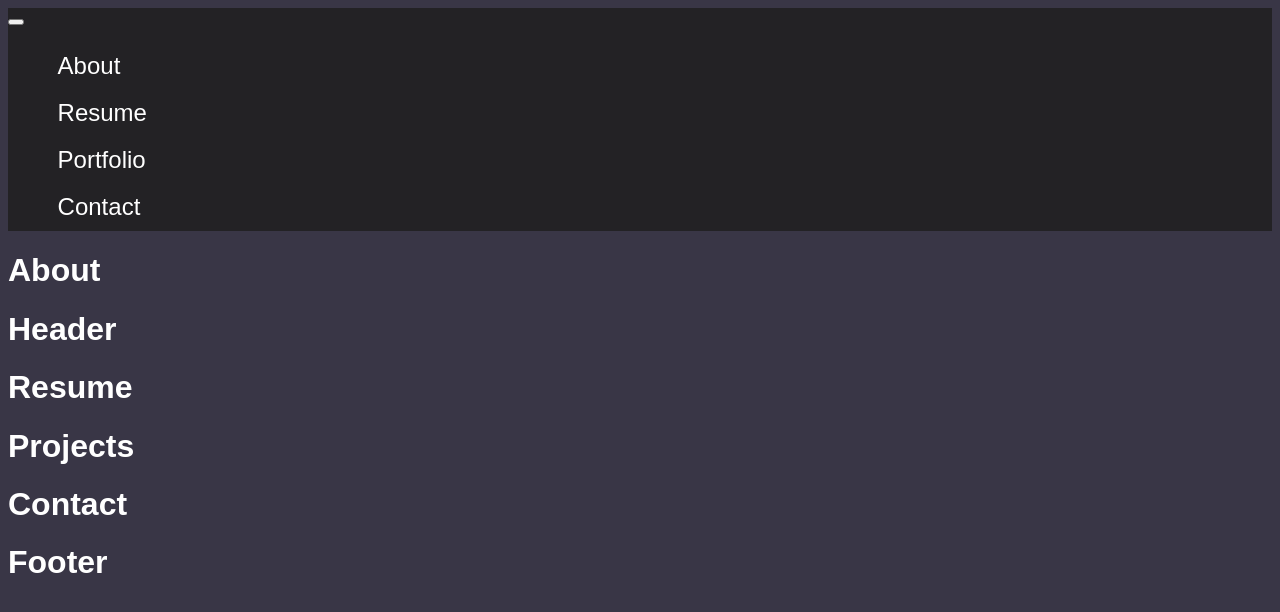
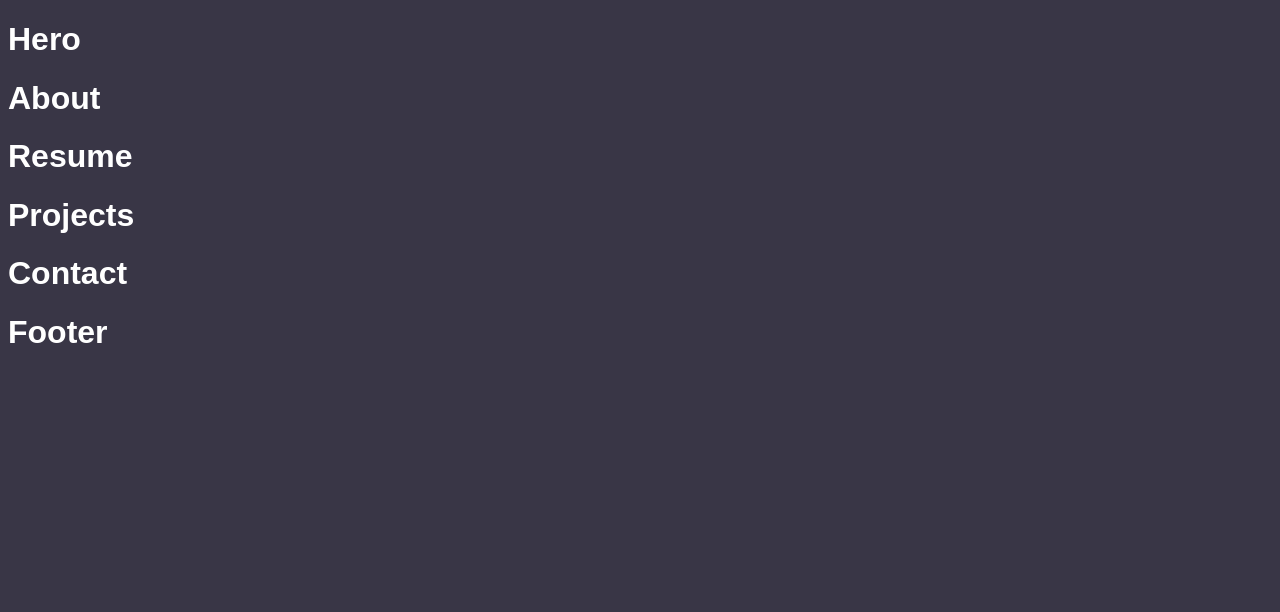
Before and after one commit to stanleyjh/My_Website, a React (Create React App) app: page / in a window 1280 px wide. Shown: the top 612 px of the page. Built offline with nearby package versions, Linux system fonts and the light colour scheme.

Commit message:
updated Header component name to Hero

```diff
--- a/src/components/Header.js
+++ /dev/null
@@ -1,5 +0,0 @@
-const Header = () => {
-  return <h1>Header</h1>;
-};
-
-export default Header;
--- /dev/null
+++ b/src/components/Hero.js
@@ -0,0 +1,5 @@
+const Hero = () => {
+  return <h1>Hero</h1>;
+};
+
+export default Hero;
--- a/src/pages/Home.js
+++ b/src/pages/Home.js
@@ -1,8 +1,8 @@
 import React from "react";
 // Components
-import Navigation from "../components/Navigation";
+// import Navigation from "../components/Navigation";
 import About from "../components/About";
-import Header from "../components/Header";
+import Hero from "../components/Hero";
 import Resume from "../components/Resume";
 import Projects from "../components/Projects";
 import Contact from "../components/Contact";
@@ -10,14 +10,14 @@ import Footer from "../components/Footer";
 // Styles
 import "../styles/global.css";
 // Data
-import data from "../data/data";
+// import data from "../data/data";
 
 const Home = () => {
   return (
     <React.Fragment>
-      <Navigation data={data} />
+      {/* <Navigation data={data} /> */}
+      <Hero />
       <About />
-      <Header />
       <Resume />
       <Projects />
       <Contact />
--- a/src/styles/desktop.css
+++ b/src/styles/desktop.css
@@ -17,9 +17,9 @@
     padding: 0 1em;
   }
 
+  /* Hero */
+
   /* About */
-
-  /* Header */
 
   /* Resume */
 
--- a/src/styles/global.css
+++ b/src/styles/global.css
@@ -19,9 +19,9 @@ nav ul {
   list-style: none;
 }
 
+/* Hero */
+
 /* About */
-
-/* Header */
 
 /* Resume */
 
--- a/src/styles/mobile.css
+++ b/src/styles/mobile.css
@@ -8,9 +8,9 @@
     font-size: 1.5em;
     padding: 0.4em;
   }
+  /* Hero */
+
   /* About */
-
-  /* Header */
 
   /* Resume */
 
--- a/src/styles/tablet.css
+++ b/src/styles/tablet.css
@@ -3,9 +3,9 @@
 
 /* Navigation */
 
+/* Hero */
+
 /* About */
-
-/* Header */
 
 /* Resume */
 
```
Also changed, not shown: src/images/background.jpg (added).
